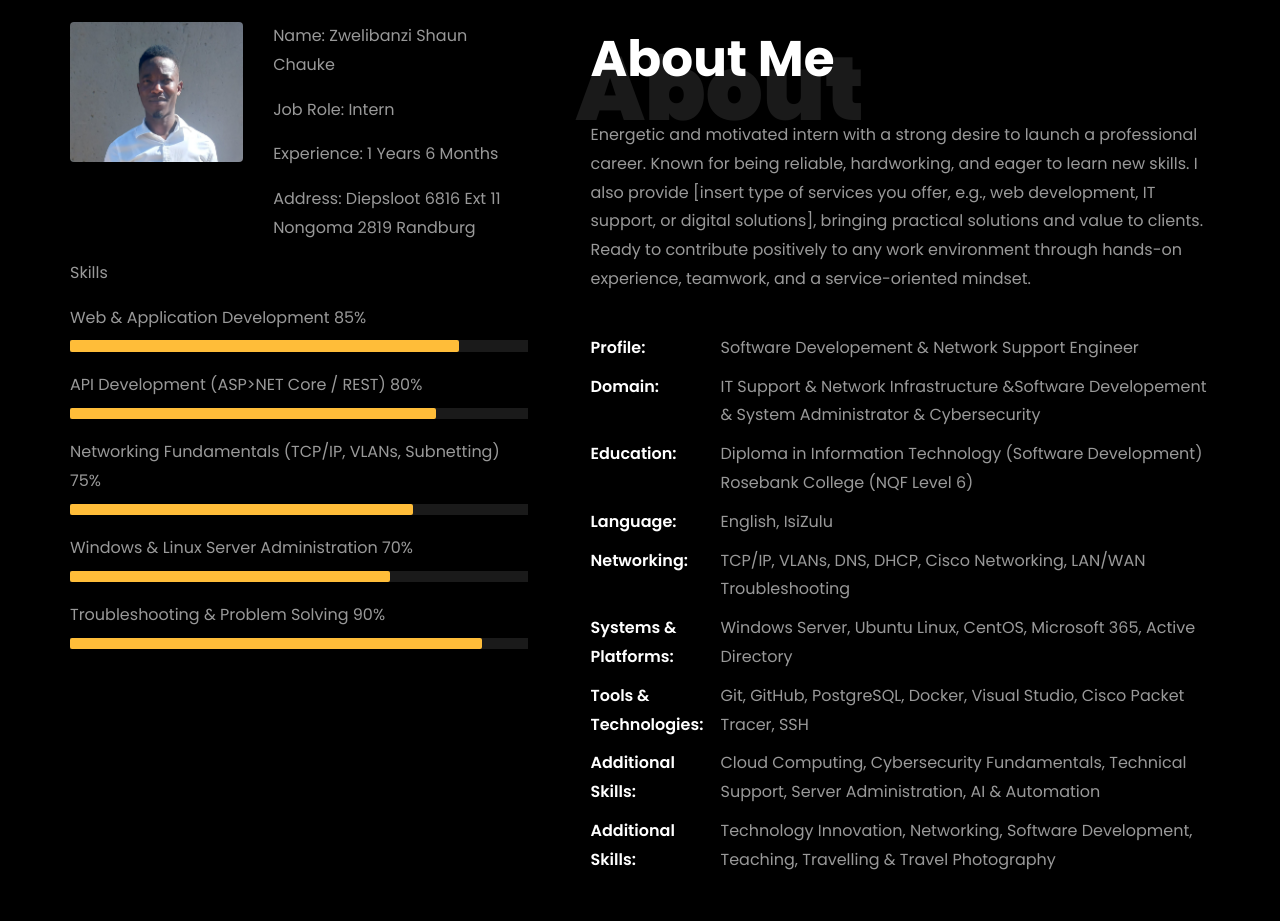
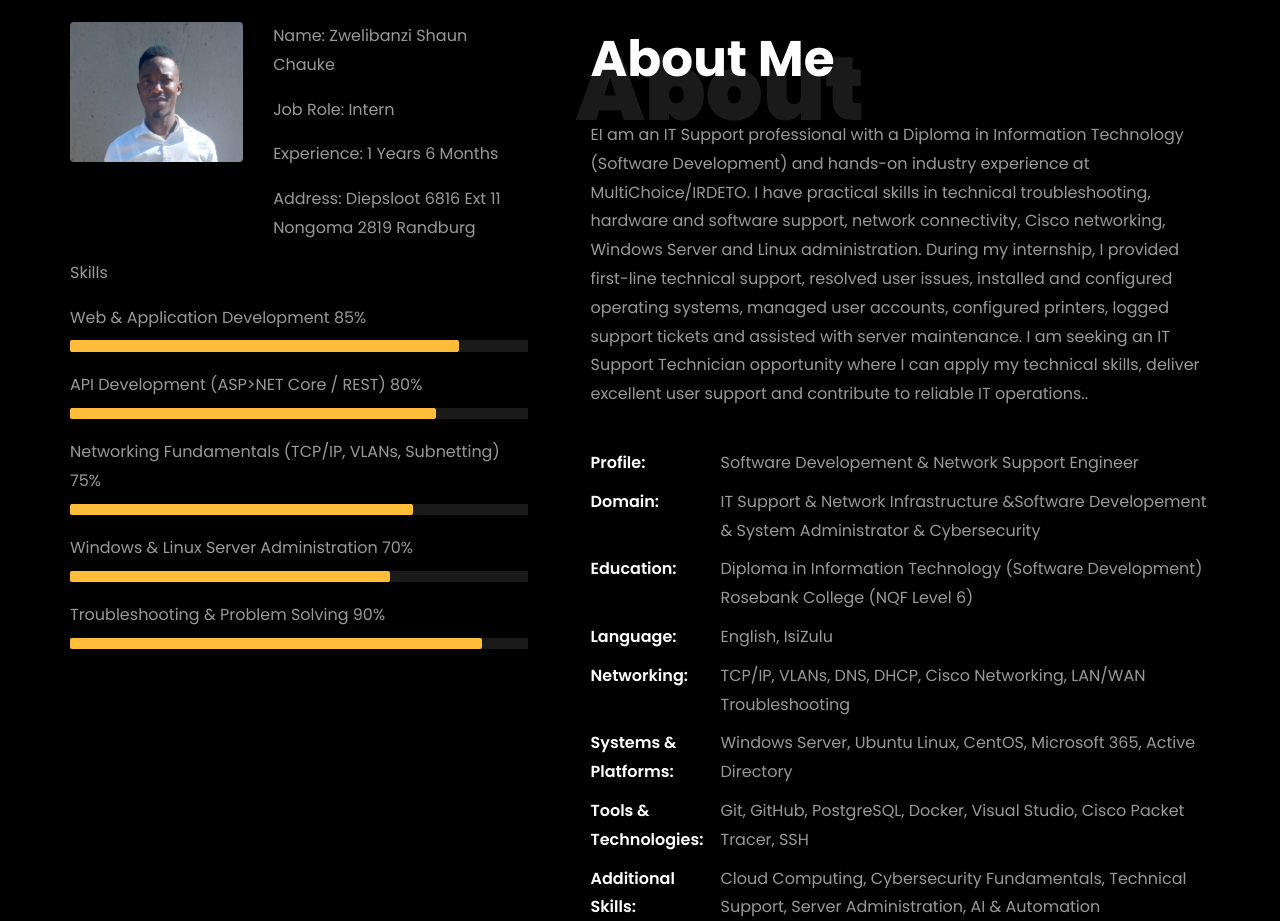
Before and after one commit to ZwelibanziShaun/Portfolio-Zwelibanzi-, a plain HTML site: page index.html in a window 1280 px wide. Shown: the part 840-1761 px from the top of the page. Drawn offline with Linux system fonts and the light colour scheme; animation ran at ten frames a second; files whose address does not match are found by name.

Commit message:
Revise About Me section with IT Support details
Updated personal description to reflect IT Support experience and skills.

```diff
--- a/index.html
+++ b/index.html
@@ -333,7 +333,9 @@
 								<h1 class="big">About</h1>
 								<h2 class="mb-4">About Me</h2>
 
-								<p>Energetic and motivated intern with a strong desire to launch a professional career. Known for being reliable, hardworking, and eager to learn new skills. I also provide [insert type of services you offer, e.g., web development, IT support, or digital solutions], bringing practical solutions and value to clients. Ready to contribute positively to any work environment through hands-on experience, teamwork, and a service-oriented mindset.</p>
+								<p>EI am an IT Support professional with a Diploma in Information Technology (Software Development) and hands-on industry experience at MultiChoice/IRDETO. I have practical skills in technical troubleshooting, hardware and software support, network connectivity, Cisco networking, Windows Server and Linux administration.
+
+During my internship, I provided first-line technical support, resolved user issues, installed and configured operating systems, managed user accounts, configured printers, logged support tickets and assisted with server maintenance. I am seeking an IT Support Technician opportunity where I can apply my technical skills, deliver excellent user support and contribute to reliable IT operations..</p>
 								<ul class="about-info mt-4 px-md-0 px-2">
 									<li class="d-flex"><span>Profile:</span> <span>Software Developement &amp; Network Support Engineer</span></li>
 									<li class="d-flex"><span>Domain:</span> <span>IT Support &amp; Network Infrastructure &amp;Software Developement &amp; System Administrator & Cybersecurity</span></li>
```
